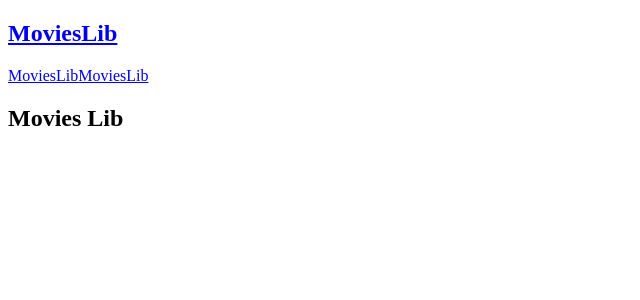
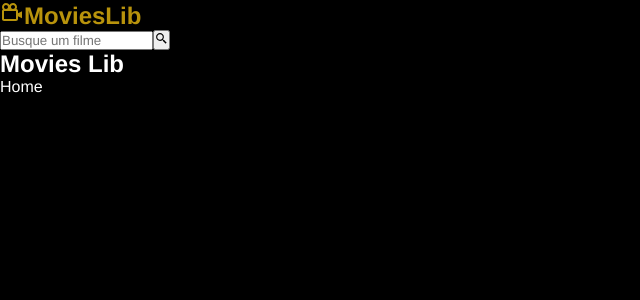
Before and after one commit to rafaelmunetiko/MoviesLib, a React (Vite) app: page / in a window 1280 px wide. Shown: the top 300 px of the page, without its empty margins (0-640 px from the left). Built offline with nearby package versions, Linux system fonts and the light colour scheme.

Commit message:
Components e CSS

```diff
--- a/src/App.jsx
+++ b/src/App.jsx
@@ -1,20 +1,16 @@
-import { Link } from "react-router-dom";
+import { Outlet } from "react-router-dom";
+import Navbar from "./components/Navbar";
+
 import './App.css';
 
 function App() {
   return (
       <div className="App">
-        <nav id="navbar">
-          <h2>
-            <Link to="/">MoviesLib</Link>
-          </h2>
-          <Link to="/movie/1">MoviesLib</Link>
-          <Link to="/search">MoviesLib</Link>
-
-        </nav>
+        <Navbar />
        <h2>Movies Lib</h2>
+       <Outlet />
       </div>
-         );
+ );
 }
 
 export default App
--- /dev/null
+++ b/src/components/Navbar.jsx
@@ -0,0 +1,21 @@
+import React from 'react';
+import { Link } from 'react-router-dom';
+import { BiCameraMovie, BiSearchAlt2 } from 'react-icons/bi';
+
+const Navbar = () => {
+  return (
+    <nav id="navbar">
+          <h2>
+            <Link to="/"><BiCameraMovie/>MoviesLib</Link>
+          </h2>
+        <form>
+            <input type="text" placeholder='Busque um filme' />
+            <button type='submit'>
+            <BiSearchAlt2 />
+            </button>
+        </form>
+    </nav>
+  )
+}
+
+export default Navbar
--- a/src/index.css
+++ b/src/index.css
@@ -0,0 +1,21 @@
+* {
+    font-family: Helvetica;
+    margin: 0;
+    padding: 0;
+    box-sizing: border-box;
+}
+
+body {
+    background-color: #000;
+    color: #fff;
+}
+
+a {
+    text-decoration: none;
+    color: #f7d354;
+    transition: 0.5s;
+}
+
+a:hover {
+    color: #b8930c;
+}
```
